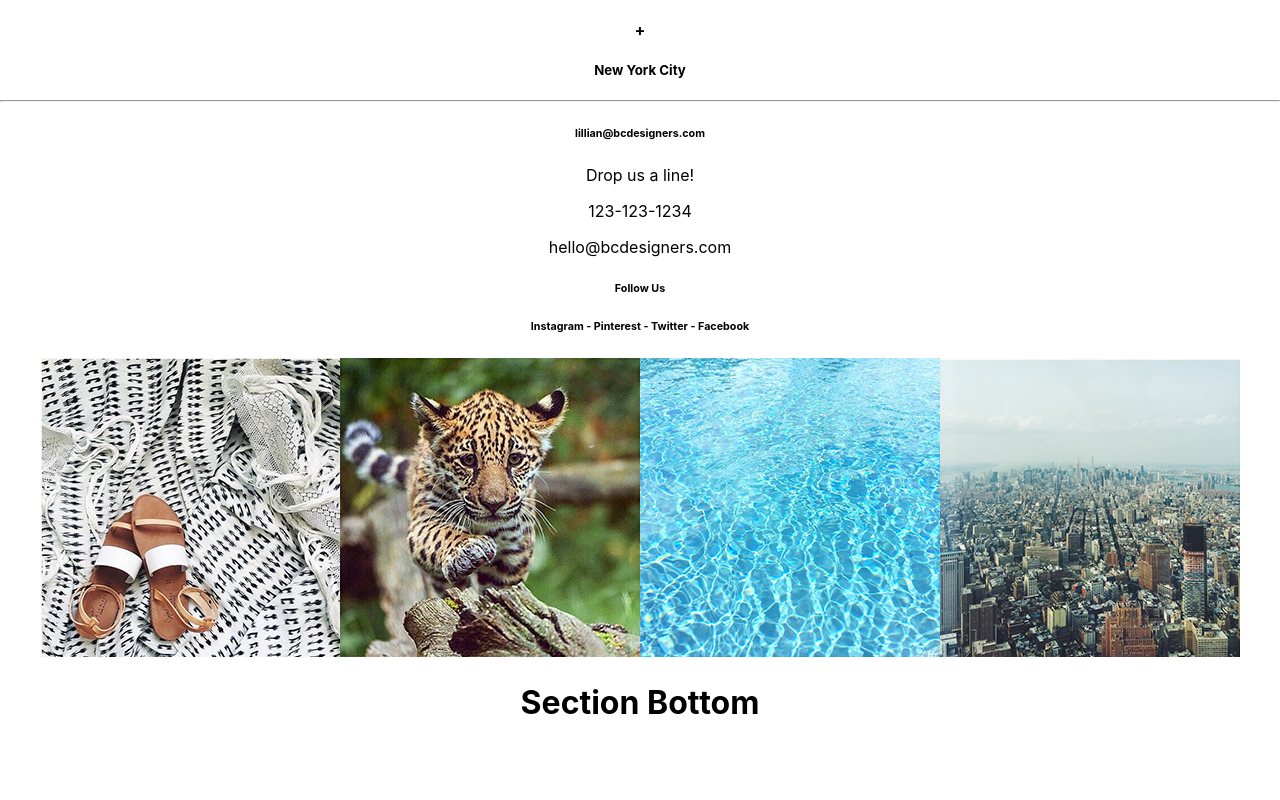
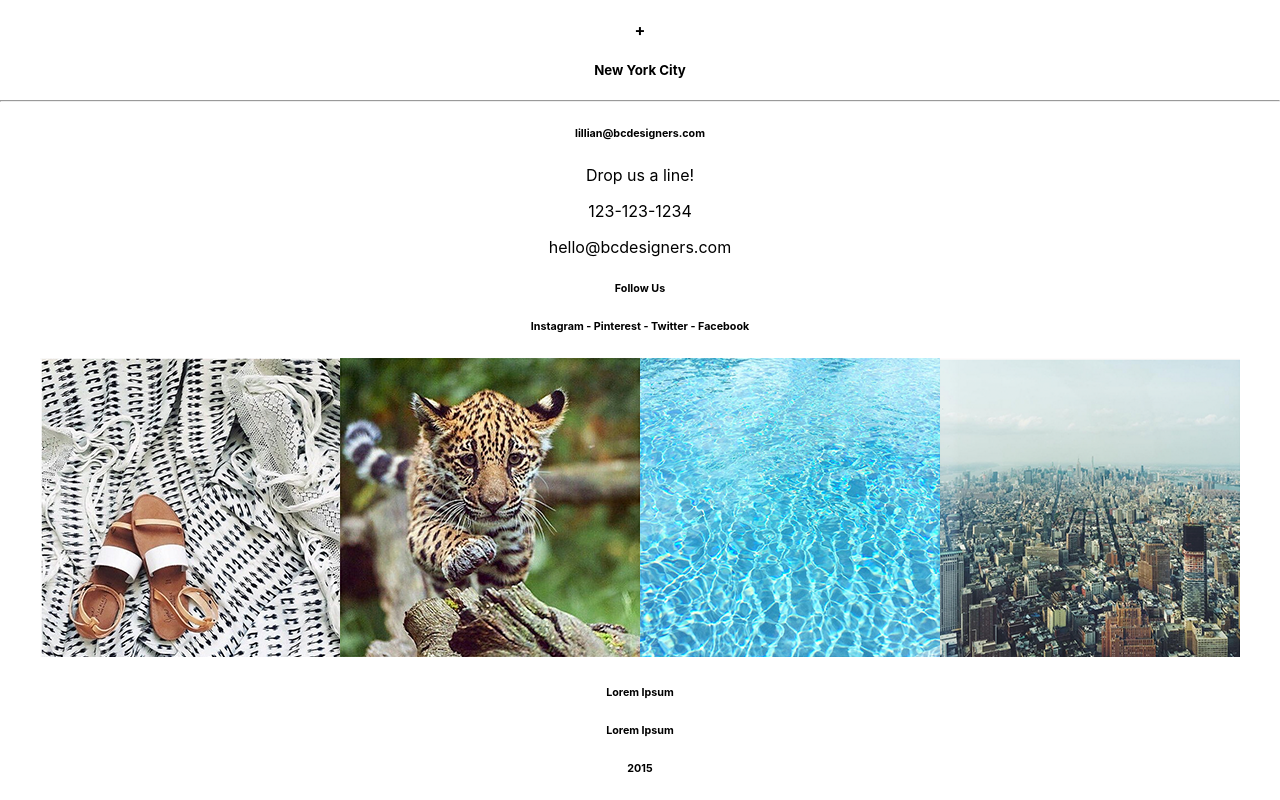
Before and after one commit to hentschellj/bc-designers, a React (Create React App) app: page / in a window 1280 px wide. Shown: the part 8715-9515 px from the top of the page. Before the commit the page ends 9458 px from the top, so only its background shows below. Built offline with nearby package versions, Linux system fonts and the light colour scheme.

Commit message:
Added content for SectionBottom

```diff
--- a/src/components/SectionBottom.js
+++ b/src/components/SectionBottom.js
@@ -3,8 +3,19 @@ import React from 'react';
 class SectionBottom extends React.Component {
   render() {
     return (
-      <div className="sectionBottom">
-        <h1>Section Bottom</h1>
+      <div className="section-bottom">
+        <div className="container">
+          <div className="row">
+            <div className="bottom">
+              <h6 className="header-left-left">Lorem Ipsum</h6>
+              <h6 className="header-left-right">Lorem Ipsum</h6>
+            </div>
+
+            <div className="bottom">
+              <h6>2015</h6>
+            </div>
+          </div>
+        </div>
       </div>
     )
   }
```
